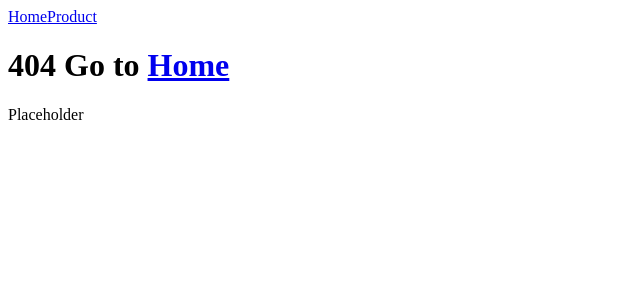
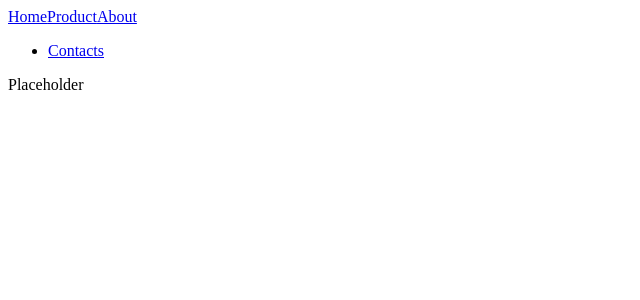
Before and after one commit to dontroll17/react-router-dom-6, a React (Vite) app: page /about in a window 1280 px wide. Before the commit this address had no page. Shown: the top 300 px of the page, without its empty margins (0-640 px from the left). Built offline with nearby package versions, Linux system fonts and the light colour scheme.

Commit message:
feat: nested routes

```diff
--- a/src/App.jsx
+++ b/src/App.jsx
@@ -8,6 +8,7 @@ import SinglePage from "./components/SinglePage";
 import LoginPage from "./components/LoginPage";
 import CreateProd from "./components/CreateProd";
 import AuthProvider from "./hoc/AuthProvider";
+import About from "./components/About";
 
 import RequireAuth from './hoc/RequireAuth';
 
@@ -17,15 +18,16 @@ function App() {
       <Routes>
         <Route path="/" element={<Layout />}>
           <Route index element={<Home />}/>
-          <Route path="/login" element={<LoginPage />} />
-          <Route path="/product" element={<Product/>}/>
-          <Route path="/product/:id" element={<SinglePage />}/>
-          <Route path="/product/new" element={
+          <Route path="login" element={<LoginPage />} />
+          <Route path="product" element={<Product/>}/>
+          <Route path="product/:id" element={<SinglePage />}/>
+          <Route path="product/new" element={
             <RequireAuth>
               <CreateProd />
             </RequireAuth>
           } />
-          <Route path="/redirect" element={<Navigate to="/" replace />} />
+          <Route path='about/*' element={<About />} />
+          <Route path="redirect" element={<Navigate to="/" replace />} />
           <Route path="*" element={<NotFound />} />
         </Route>
       </Routes>
--- /dev/null
+++ b/src/components/About.jsx
@@ -0,0 +1,18 @@
+import React from 'react'
+import { Route, Routes, Link } from 'react-router-dom';
+
+function About() {
+
+    return (
+        <>
+            <ul>
+                <li><Link to="contacts">Contacts</Link></li>
+            </ul>
+            <Routes>
+                <Route path="contacts" element={<p>+3-999-111-00-0</p>} />
+            </Routes>
+        </>
+    )
+}
+
+export default About
--- a/src/components/Layout.jsx
+++ b/src/components/Layout.jsx
@@ -7,6 +7,7 @@ const Layout = () => {
             <header>
                 <NavLink to="/">Home</NavLink>
                 <NavLink to="/product">Product</NavLink>
+                <NavLink to='/about'>About</NavLink>
             </header>
 
             <Outlet />
```
